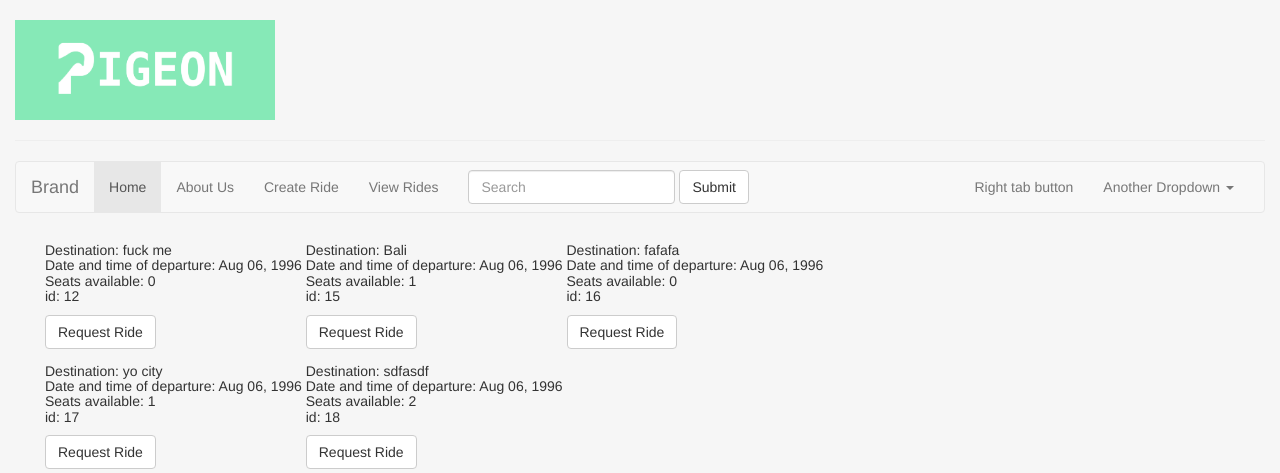
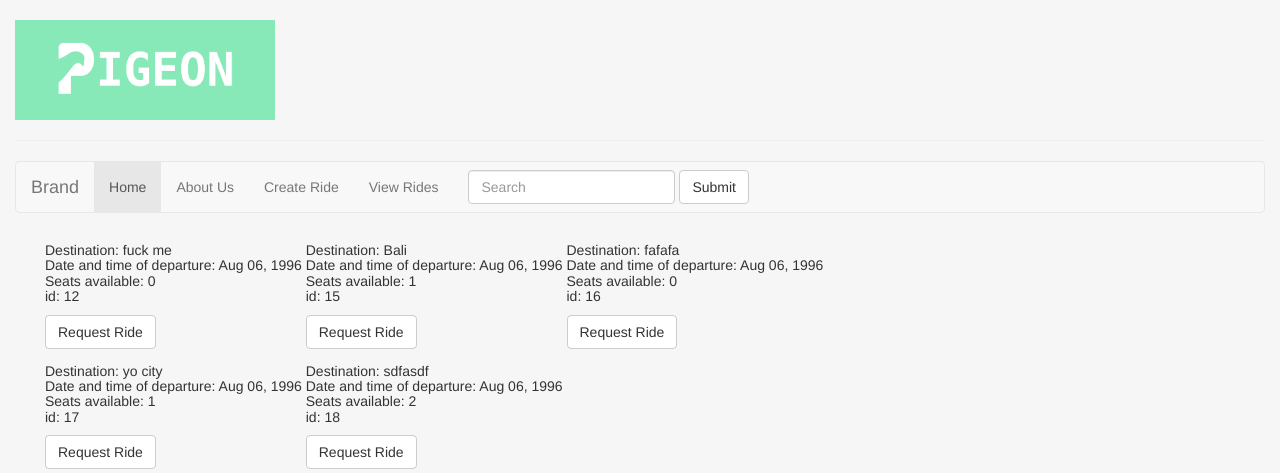
Before and after one commit to lbengzon/pigeon, a Django app: page /ridesharing/ in a window 1280 px wide. Shown: the top 473 px of the page. Run offline with Django 3.2, Linux system fonts and the light colour scheme; data comes from the database, SQL or seed files in the repository; some libraries are stand-ins or nearby versions.

Commit message:
removed right nav bar

```diff
--- a/ridesharing/templates/ridesharing/header.html
+++ b/ridesharing/templates/ridesharing/header.html
@@ -54,19 +54,6 @@
         </div>
         <button type="submit" class="btn btn-default">Submit</button>
       </form>
-      <ul class="nav navbar-nav navbar-right">
-        <li><a href="#">Right tab button</a></li>
-        <li class="dropdown">
-          <a href="#" class="dropdown-toggle" data-toggle="dropdown" role="button" aria-haspopup="true" aria-expanded="false"> Another Dropdown <span class="caret"></span></a>
-          <ul class="dropdown-menu">
-            <li><a href="#">Action</a></li>
-            <li><a href="#">Another action</a></li>
-            <li><a href="#">Something else here</a></li>
-            <li role="separator" class="divider"></li>
-            <li><a href="#">Separated link</a></li>
-          </ul>
-        </li>
-      </ul>
     </div><!-- /.navbar-collapse -->
   </div><!-- /.container-fluid -->
 </nav>
```
